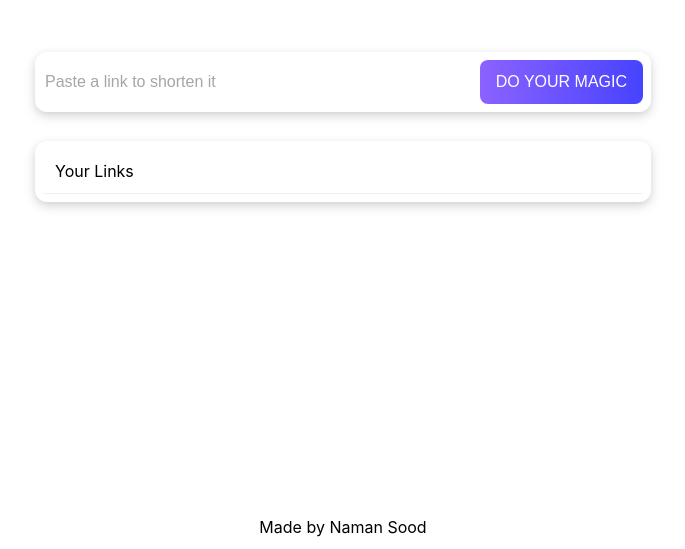
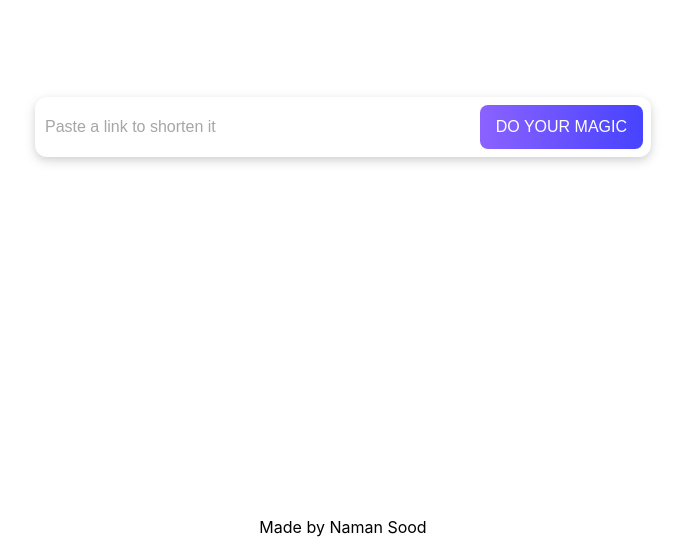
Before and after one commit to namansoood/chhota-link, a Next.js app: page / in a window 1280 px wide. Shown: the part 251-800 px from the top of the page, without its empty margins (297-982 px from the left). Built offline with nearby package versions, Linux system fonts and the light colour scheme.

Commit message:
dont show result on 0 items

```diff
--- a/pages/index.js
+++ b/pages/index.js
@@ -12,9 +12,9 @@ export default function Home() {
   return (<Page>
     <>
       <Form onSubmit={value => setState(state.concat([value]))} />
-      <ResultWrapper>
+      {state.length > 0 ? <ResultWrapper>
         {state.map(value => <ResultLoader key={value} url={value} />)}
-      </ResultWrapper>
+      </ResultWrapper> : null}
     </>
   </Page>)
 }
```
